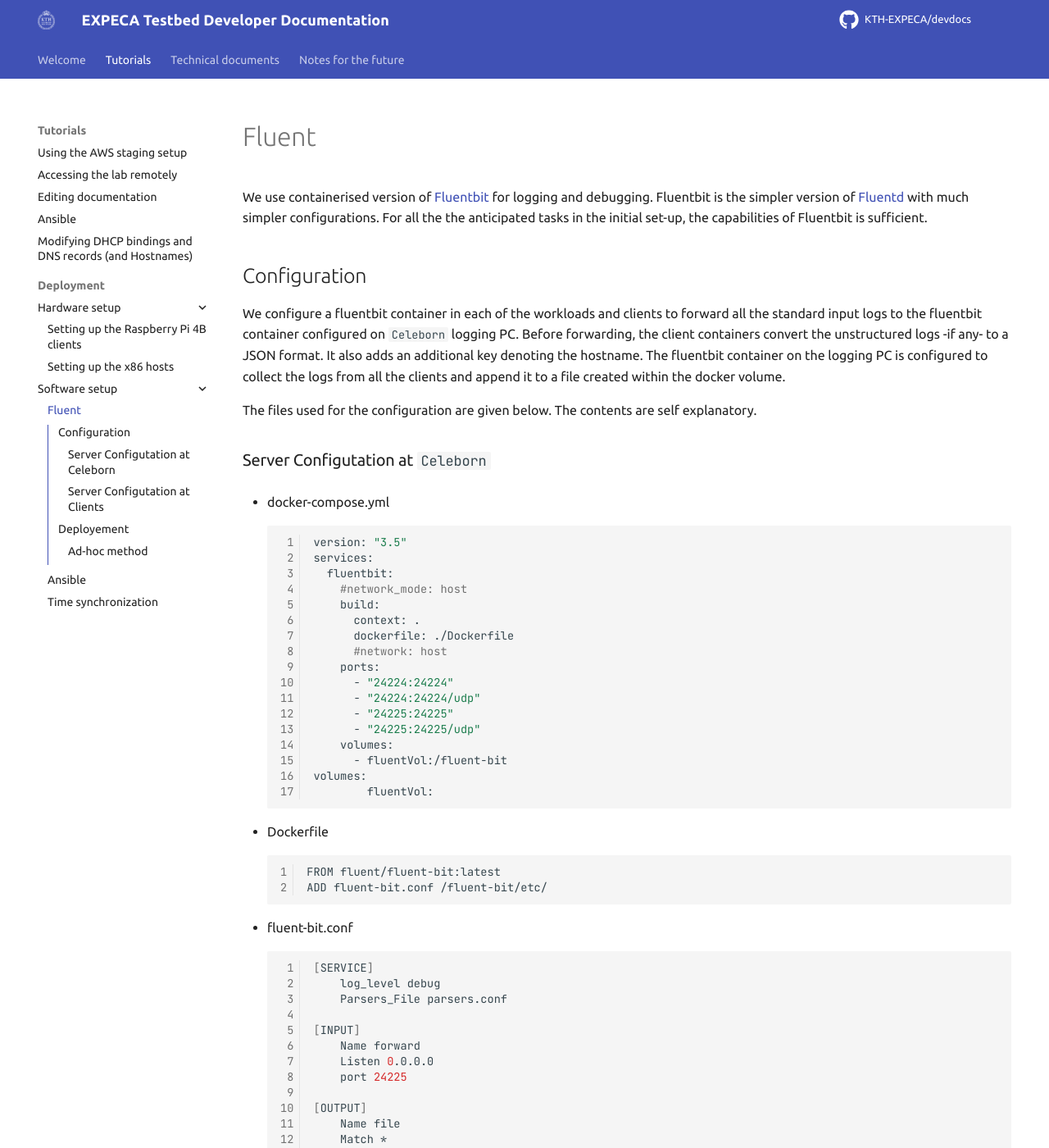
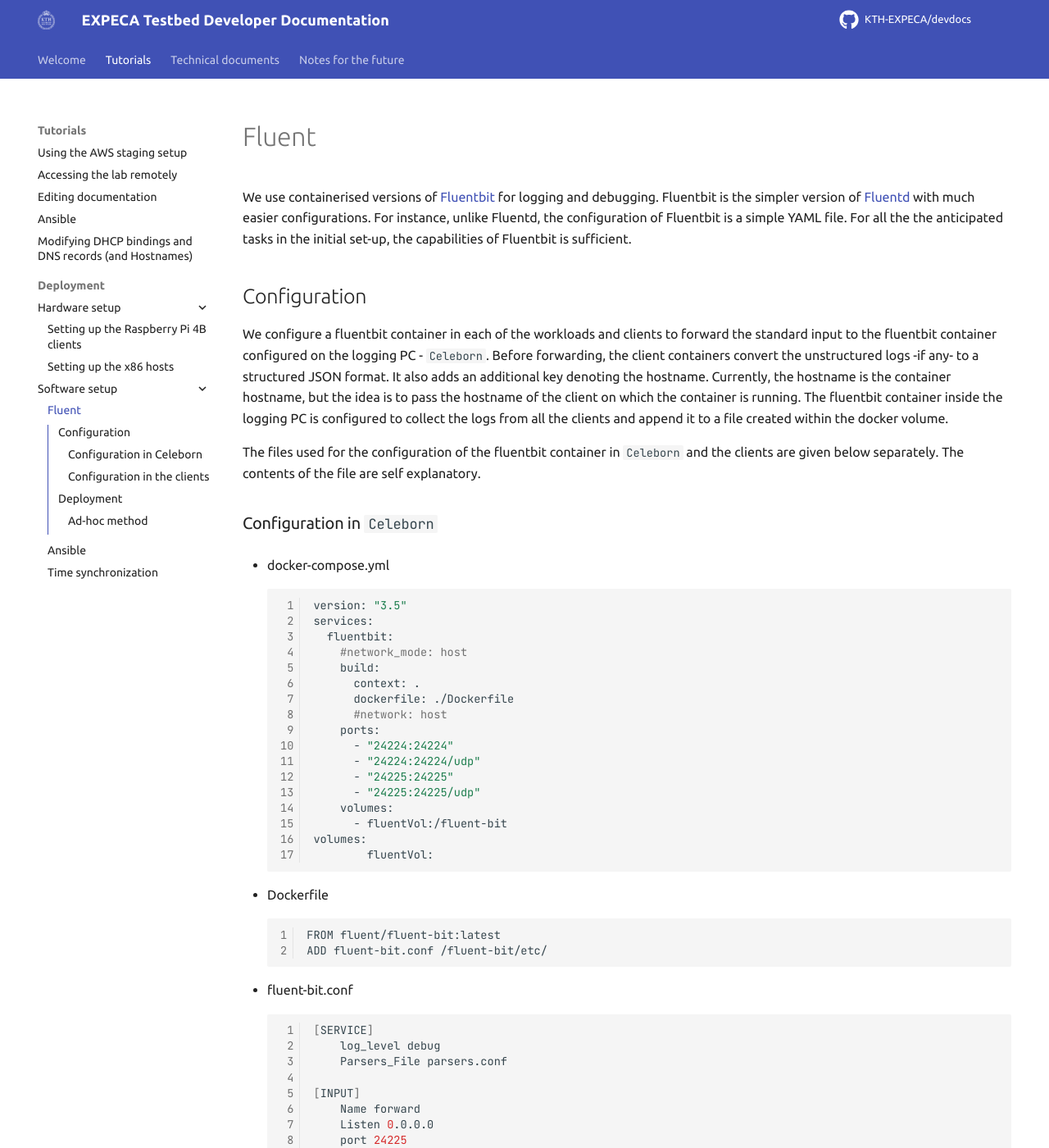
Before and after one commit to KTH-EXPECA/devdocs, an MkDocs documentation site: the page built from docs/tutorials/deployment/software_setup/Fluent.md, in a window 1280 px wide and 1400 px high. Shown: the whole window at 82% size. Built offline with MkDocs 1.6.1 and Material for MkDocs 9.7.7, drawn with Linux system fonts in a browser that asks for light colours; comment, search, counter and statistics services are not loaded; some of the changed text lies outside the part shown.

Commit message:
Update Fluent.md
Minor corrections

`````diff
--- a/docs/tutorials/deployment/software_setup/Fluent.md
+++ b/docs/tutorials/deployment/software_setup/Fluent.md
@@ -1,14 +1,14 @@
 # Fluent
 
-We use containerised version of [Fluentbit](https://fluentbit.io/) for logging and debugging. Fluentbit is the simpler version of [Fluentd](https://www.fluentd.org/) with much simpler configurations. For all the the anticipated tasks in the initial set-up, the capabilities of Fluentbit is sufficient.
+We use containerised versions of [Fluentbit](https://fluentbit.io/) for logging and debugging. Fluentbit is the simpler version of [Fluentd](https://www.fluentd.org/) with much easier configurations. For instance, unlike Fluentd, the configuration of Fluentbit is a simple YAML file. For all the the anticipated tasks in the initial set-up, the capabilities of Fluentbit is sufficient.
 
 
 ## Configuration
-We configure a fluentbit container in each of the workloads and clients to forward all the standard input logs to the fluentbit container configured on `Celeborn` logging PC. Before forwarding, the client containers convert the unstructured logs -if any- to a JSON format. It also adds an additional key denoting the hostname. The fluentbit container on the logging PC is configured to collect the logs from all the clients and append it to a file created within the docker volume.
+We configure a fluentbit container in each of the workloads and clients to forward the standard input to the fluentbit container configured on the logging PC - `Celeborn`. Before forwarding, the client containers convert the unstructured logs -if any- to a structured JSON format. It also adds an additional key denoting the hostname. Currently, the hostname is the container hostname, but the idea is to pass the hostname of the client on which the container is running. The fluentbit container inside the logging PC is configured to collect the logs from all the clients and append it to a file created within the docker volume.
 
-The files used for the configuration are given below. The contents are self explanatory.
+The files used for the configuration of the fluentbit container in `Celeborn` and the clients are given below separately. The contents of the file are self explanatory.
 
-### Server Configutation at `Celeborn`
+### Configuration in `Celeborn`
 - docker-compose.yml
 ```` bash
 version: "3.5"
@@ -54,7 +54,7 @@
     Path /fluent-bit/etc/
 ````
 
-### Server Configutation at Clients
+### Configuration in the clients
 - docker-compose.yml
 ```` bash
 version: "3.5"
@@ -131,7 +131,7 @@
     Decode_Field_As escaped_utf8 log
 ````
 
-## Deployement
+## Deployment
 
 Creating the above files in the logging PC is straightforward and easy and it is only a matter of bringing up the docker-compose with the standard `docker-compose up` command from the correct directory.
 ```` bash
`````
